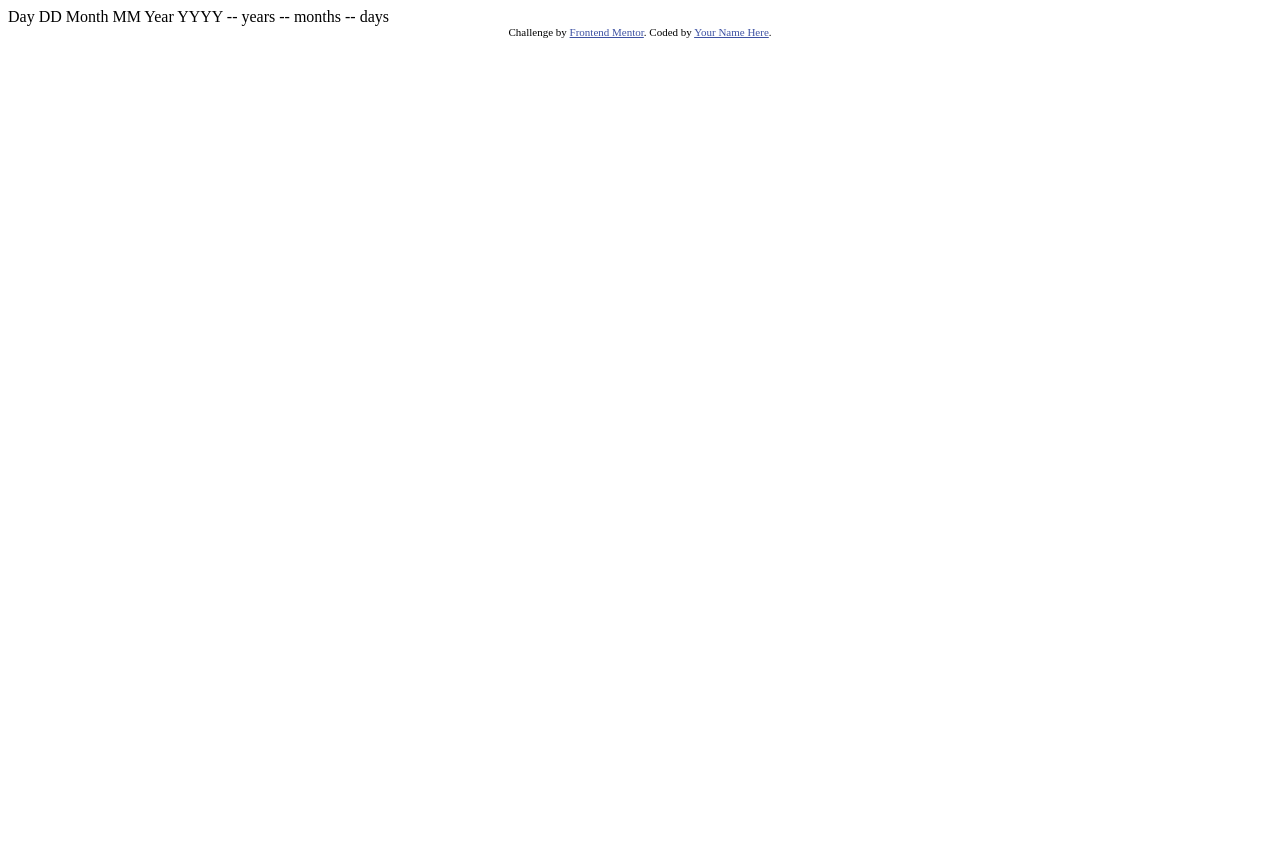
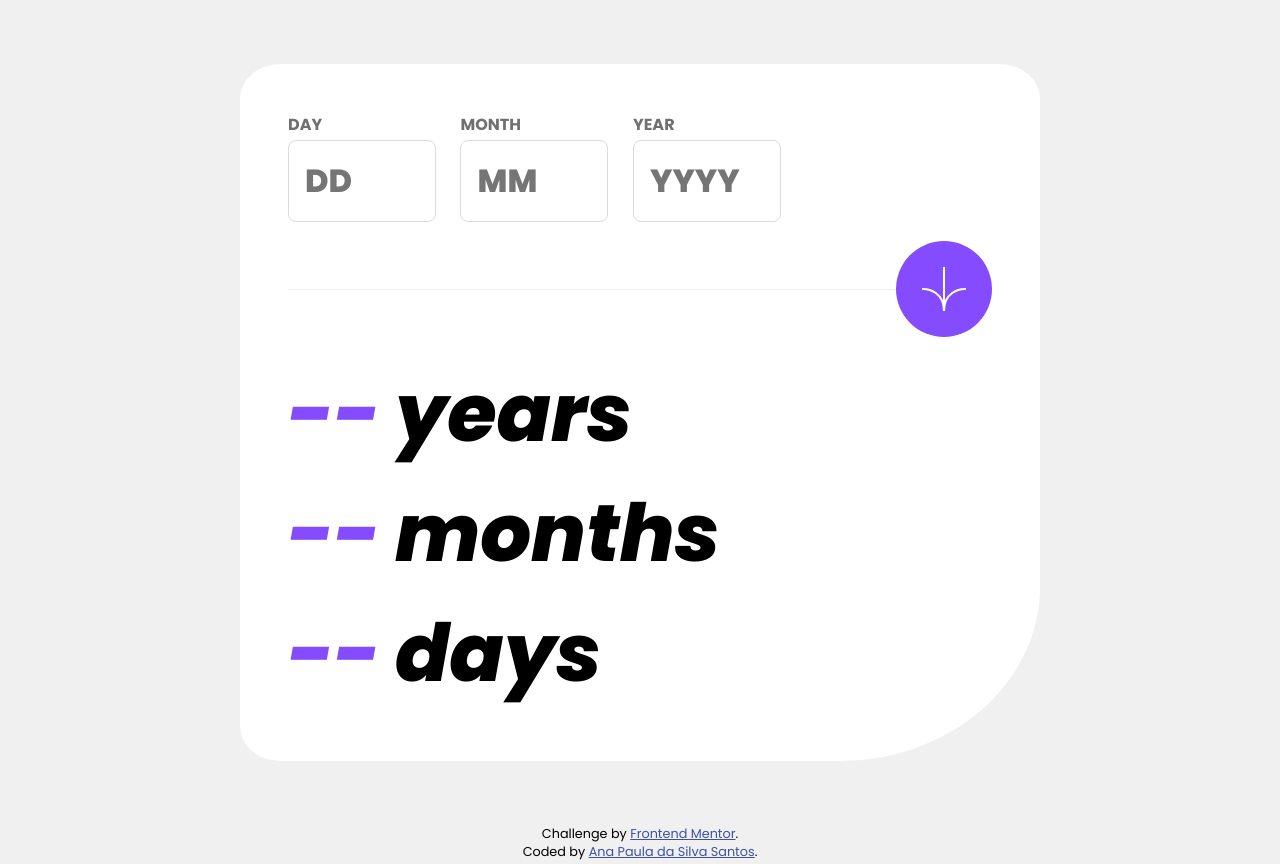
Before and after one commit to santosilva-anapaula/age-calculator-app-main, a plain HTML site: page index.html in a window 1280 px wide. Before the commit the page ends 800 px from the top, so only its background shows below. Drawn offline with Linux system fonts and the light colour scheme.

Commit message:
Feat: solution

```diff
--- a/index.html
+++ b/index.html
@@ -5,33 +5,60 @@
   <meta name="viewport" content="width=device-width, initial-scale=1.0"> <!-- displays site properly based on user's device -->
 
   <link rel="icon" type="image/png" sizes="32x32" href="./assets/images/favicon-32x32.png">
+  <link rel="stylesheet" href="style.css">
 
   <title>Frontend Mentor | Age calculator app</title>
-
-  <!-- Feel free to remove these styles or customise in your own stylesheet 👍 -->
-  <style>
-    .attribution { font-size: 11px; text-align: center; }
-    .attribution a { color: hsl(228, 45%, 44%); }
-  </style>
 </head>
 <body>
 
-  Day
-  DD
+  <main>
+    <div id="container">
+      <form id="formDate">
+        <div id="containerInputs">
+          <div class="containerInput" id="containerDay">
+            <label for="inputDay" class="labelInput">DAY</label>
+            <input type="number" id="inputDay" class="inputDate" placeholder="DD">
+            <span id="spanErrorDay" class="messageError error"></span>
+          </div>
+          <div class="containerInput"  id="containerMonth">
+            <label for="inputMonth" class="labelInput">MONTH</label>
+            <input type="number" id="inputMonth" class="inputDate" placeholder="MM">
+            <span id="spanErrorMonth" class="messageError error"></span>
+          </div>
+          <div class="containerInput" id="containerYear">
+            <label for="inputYear" class="labelInput">YEAR</label>
+            <input type="number" id="inputYear" class="inputDate" placeholder="YYYY">
+            <span id="spanErrorYear" class="messageError error"></span>
+          </div>
+        </div>
+        <div id="containerButton">
+          <hr id="divisionLine">
+          <button type="submit" id="buttonCalculate"><img src="./assets/images/icon-arrow.svg" alt=""></button>
+        </div>
 
-  Month
-  MM
-
-  Year
-  YYYY
-
-  -- years
-  -- months
-  -- days
+      </form>
+      <section id="containerOutputs">
+        <div class="containerOutput">
+          <output id="outputYear" class="outputDate">--</output>
+          <p class="outputDateText">years</p>
+        </div>
+        <div class="containerOutput">
+          <output id="outputMonth" class="outputDate">--</output>
+          <p class="outputDateText">months</p>
+        </div>
+        <div class="containerOutput">
+          <output id="outputDay" class="outputDate">--</output>
+          <p class="outputDateText">days</p>
+        </div>
+      </section>
+    </div>
+  </main>
 
   <div class="attribution">
-    Challenge by <a href="https://www.frontendmentor.io?ref=challenge" target="_blank">Frontend Mentor</a>.
-    Coded by <a href="#">Your Name Here</a>.
+    Challenge by <a href="https://www.frontendmentor.io?ref=challenge" target="_blank">Frontend Mentor</a>. <br>
+    Coded by <a href="https://github.com/santosilva-anapaula" target="_blank">Ana Paula da Silva Santos</a>.
   </div>
+
+  <script src="index.js"></script>
 </body>
 </html>
--- /dev/null
+++ b/index.js
@@ -0,0 +1,94 @@
+const form = document.getElementById("formDate");
+const dayInput = document.getElementById("inputDay");
+const monthInput = document.getElementById("inputMonth");
+const yearInput = document.getElementById("inputYear");
+
+let outputDay = document.getElementById("outputDay");
+let outputMonth = document.getElementById("outputMonth");
+let outputYear = document.getElementById("outputYear");
+
+const date = new Date();
+const currentYear = date.getFullYear();
+const currentMonth = date.getMonth() + 1;
+const currentDay = date.getDate();
+
+form.addEventListener("submit", handleSubmit);
+
+function handleSubmit(e) {
+    e.preventDefault();
+    if(validateDate()) {
+        outputDay.textContent = Math.abs(currentDay - inputDay.value);
+        outputMonth.textContent = Math.abs(currentMonth - inputMonth.value);
+        outputYear.textContent = Math.abs(currentYear - inputYear.value);
+    }
+}
+
+function validateDate() {
+    const dayInputValue = parseInt(dayInput.value);
+    const monthInputValue = parseInt(monthInput.value);
+    const yearInputValue = parseInt(yearInput.value);
+
+    const dayOfMonths = [0, 31, 28, 31, 30, 31, 30, 31, 31, 30, 31, 30, 31]
+
+    if(!dayInputValue) {
+        showErrorMessage(dayInput, "This fiels is required");
+        return false
+    }else {
+        removeErrorMessage(dayInput);
+    }
+
+    if(!monthInputValue) {
+        showErrorMessage(monthInput, "This fiels is required");
+        return false
+    }else {
+        removeErrorMessage(monthInput);
+    }
+
+    if (!yearInputValue) {
+        showErrorMessage(yearInput, "This fiels is required");
+        return  false
+    }else {
+        removeErrorMessage(yearInput);
+    }
+
+    if (yearInputValue % 400 === 0 || yearInputValue % 4 === 0 && yearInputValue % 100 !== 0) {
+        dayOfMonths[2] = 29;
+    }
+
+    if (dayInputValue < 1 || dayInputValue > dayOfMonths[monthInputValue]){
+        showErrorMessage(dayInput, "Must be a valid day");
+        return false
+    }else {
+        removeErrorMessage(dayInput);
+    }
+
+    if (monthInputValue < 1 || monthInputValue > 12){
+        showErrorMessage(monthInput, "Must be a valid month");
+        return false
+    }else {
+        removeErrorMessage(monthInput);
+    }
+
+    if (monthInputValue > currentYear) {
+        showErrorMessage(yearInput, "Must be in the past");
+        return  false
+    }else {
+        removeErrorMessage(monthInput);
+    }
+    return true
+
+}
+
+function showErrorMessage(input, errorMessage) {
+    const container = input.parentNode;
+    container.classList.add("error");
+    const spanError = container.querySelector('span');
+    spanError.innerText = errorMessage;
+}
+
+function removeErrorMessage(input) {
+    const container = input.parentNode;
+    container.classList.remove("error");
+    const spanError = container.querySelector('span');
+    spanError.innerText = "";
+}
--- /dev/null
+++ b/style.css
@@ -0,0 +1,186 @@
+@import url('https://fonts.googleapis.com/css2?family=Poppins:ital,wght@0,400;0,700;0,800;1,400;1,700;1,800&display=swap');
+
+:root {
+    --primary-purple: hsl(259, 100%, 65%);
+    --primary-light-red: hsl(0, 100%, 67%);
+
+    --neutral-white: hsl(0, 0%, 100%);
+    --neutral-off-white: hsl(0, 0%, 94%);
+    --neutral-light-grey: hsl(0, 0%, 86%);
+    --neutral-smokey-grey: hsl(0, 1%, 44%);
+    --neutral-off-black: hsl(0, 0%, 8%);
+  }
+
+* {
+    font-family: "Poppins", sans-serif;
+    padding: 0;
+    margin: 0;
+}
+
+body{
+    background-color: var(--neutral-off-white);
+    height: 100vh;
+    width: 100vw;
+}
+
+#container {
+    background-color: var(--neutral-white);
+    margin: 10% 5%;
+    border-radius: 5% 5% 25% 5%;
+    padding: 10% 6%;
+}
+
+form {
+    display: flex;
+    flex-direction: column;
+    justify-content: space-between;
+}
+
+#containerInputs {
+    display: flex;
+    justify-content: space-between;
+}
+
+.containerInput {
+    width: 30%;
+    display: flex;
+    flex-direction: column;
+}
+
+.labelInput {
+    color: var(--neutral-smokey-grey);
+    font-weight: 700;
+    font-size: 0.7rem;
+}
+
+.inputDate {
+    border: 0.1rem solid var(--neutral-light-grey);
+    border-radius: 0.5rem;
+    padding: 0.7rem 0.7rem;
+    font-size: 1rem;
+    font-weight: 800;
+    color: var(--neutral-off-black);
+    margin: 0.2rem 0;
+}
+
+.inputDate::-webkit-inner-spin-button {
+    -webkit-appearance: none;
+}
+
+.inputDate:focus-visible {
+    outline-style: var(--primary-purple);
+}
+
+.messageError {
+    font-size: 0.8rem;
+    visibility: hidden;
+}
+
+#containerButton {
+    display: flex;
+    justify-content: center;
+    align-items: center;
+    margin: 4rem 0;
+    position: relative;
+}
+
+#divisionLine {
+    width: 100%;
+    height: 0.1rem;
+    background-color: var(--neutral-off-white);
+    position: absolute;
+    border: none;
+}
+
+#buttonCalculate {
+    position: absolute;
+    border-radius: 50%;
+    border: none;
+    padding: 0.8rem;
+    color: var(--neutral-white);
+    width: 4rem;
+    height: 4rem;
+    background-color: var(--primary-purple);
+    display: flex;
+    align-items: center;
+    justify-content: center;
+}
+
+#buttonCalculate:hover {
+    background-color: black;
+}
+
+#containerOutputs {
+    font-size: 3rem;
+    font-weight: 800;
+    font-style: italic;
+}
+
+.containerOutput {
+    display: flex;
+    align-content: stretch;
+}
+
+.outputDate {
+    color: var(--primary-purple);
+}
+
+.outputDateText {
+    padding-left: 0.9rem;
+}
+
+.attribution {
+   font-size: 0.8rem;
+   text-align: center;
+   margin: 2%;
+}
+.attribution a {
+    color: hsl(228, 45%, 44%);
+}
+
+/* Error */
+.containerInput.error input{
+    border-color: var(--primary-light-red)
+}
+.containerInput.error label{
+    color: var(--primary-light-red);
+}
+
+.containerInput.error span {
+    visibility: visible;
+    color: var(--primary-light-red);
+}
+
+@media screen and (min-width: 1025px) {
+    #container {
+        max-width: 55%;
+        margin: 4rem auto;
+        padding: 3rem;
+    }
+
+    #containerInputs {
+        max-width: 70%;
+    }
+
+    .labelInput {
+        font-size: 1rem;
+    }
+
+    .inputDate {
+        font-size: 2rem;
+        padding: 1rem 1rem;
+        font-weight: 800;
+    }
+
+    #buttonCalculate {
+        right: 0;
+        width: 6rem;
+        height: 6rem;
+    }
+
+    #containerOutputs {
+        font-size: 5rem;
+        font-weight: 800;
+        font-style: italic;
+    }
+}
```
Also changed, not shown: assets/images/screenshot.png (added), 3 other files.
